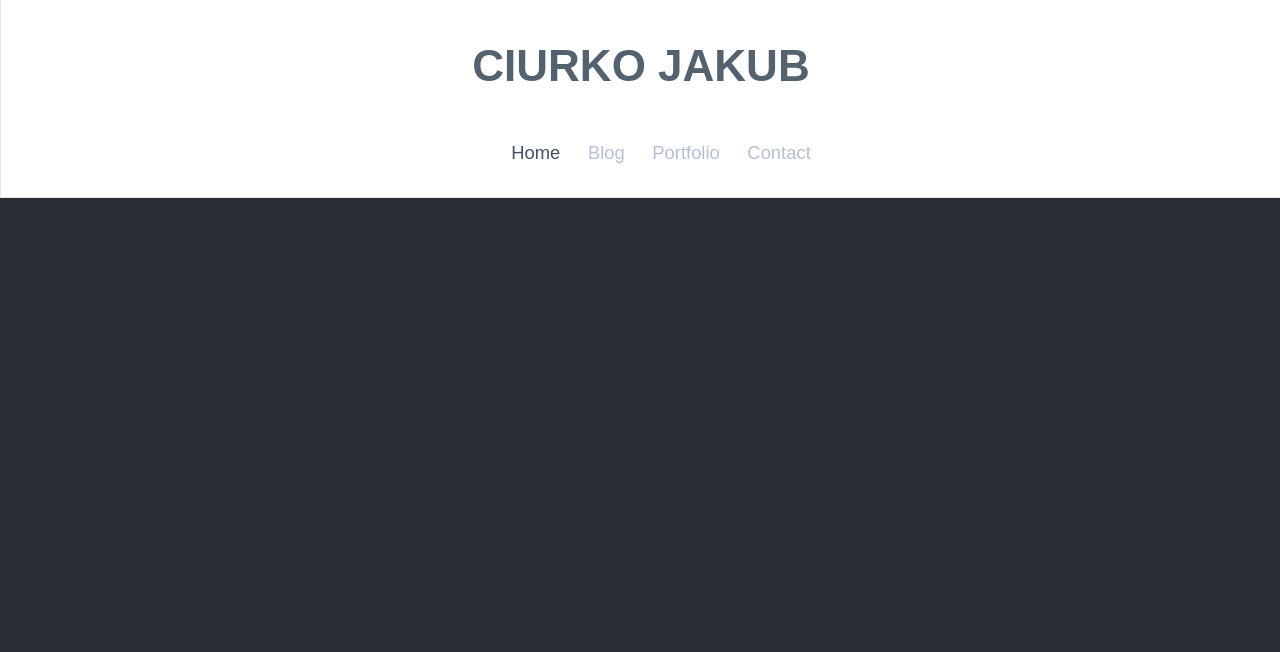
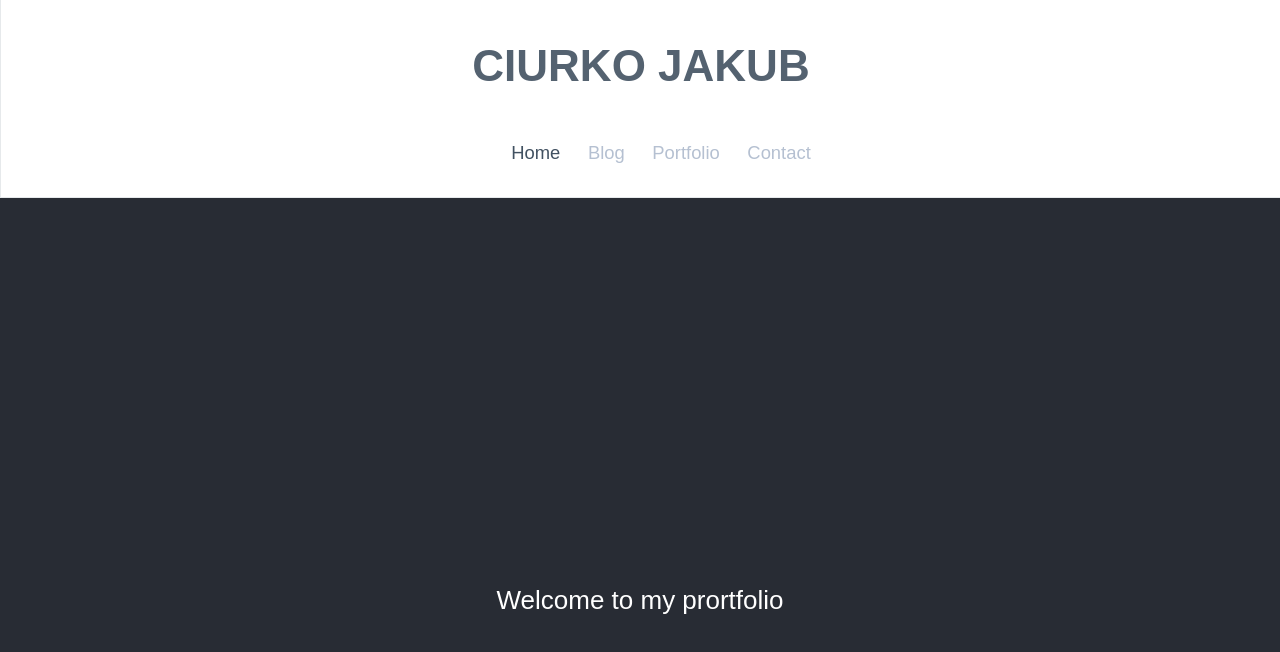
Before and after one commit to ciurkoj/my_portfolio, a React (Create React App) app: page / in a window 1280 px wide. Shown: the top 652 px of the page. Built offline with nearby package versions, Linux system fonts and the light colour scheme.

Commit message:
Changed animation description for App-logo
Updated App.css file, improved presentation on mozilla

```diff
--- a/src/App.css
+++ b/src/App.css
@@ -13,7 +13,7 @@
 
 @media (prefers-reduced-motion: no-preference) {
   .App-header p {
-    animation: App-p-change-position 1s 1 2s forwards;
+    -o-animation: App-p-change-position 1s 1 2s forwards;
   }
   .App-logo {
     animation: App-logo-spin 3s forwards 1;
```
